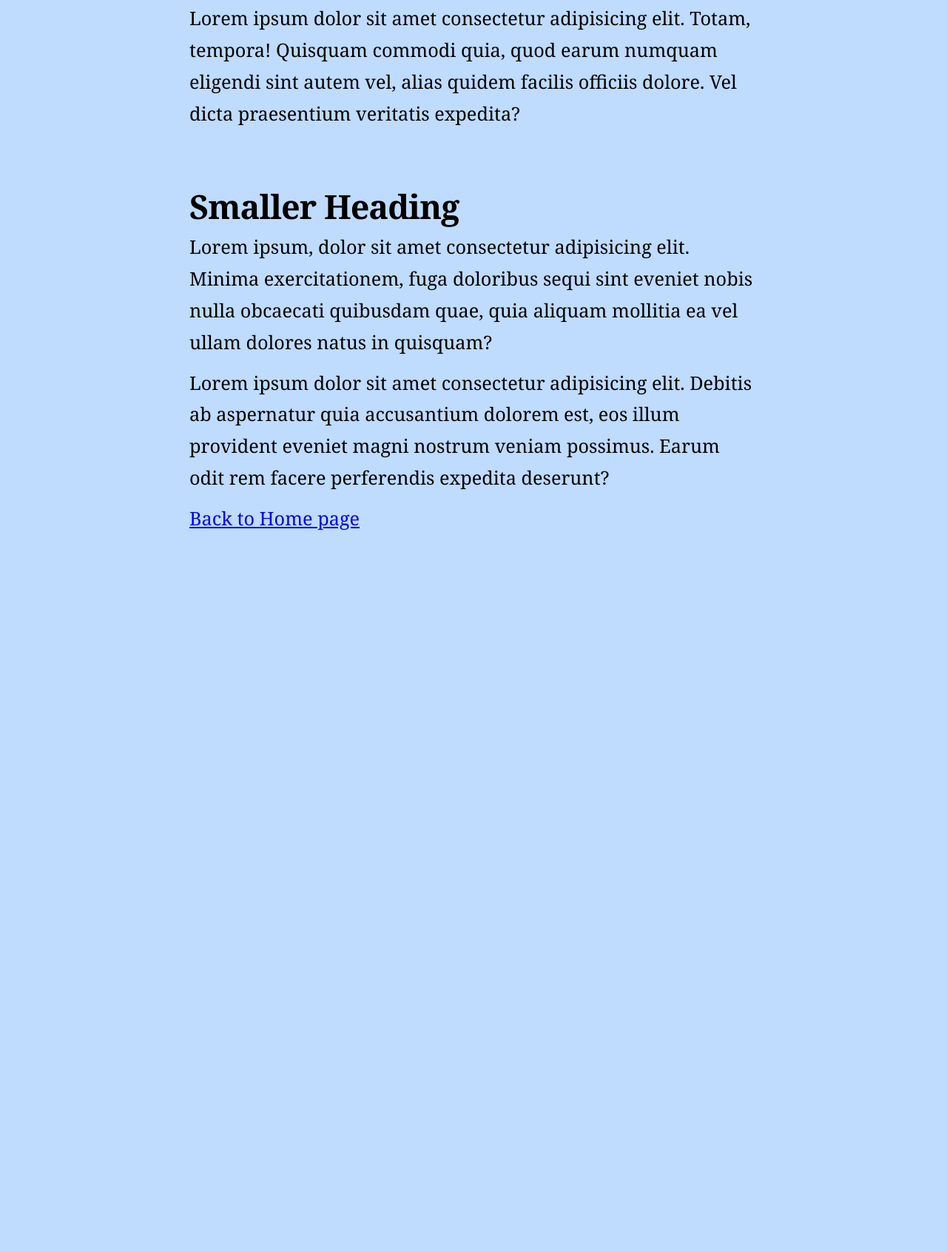
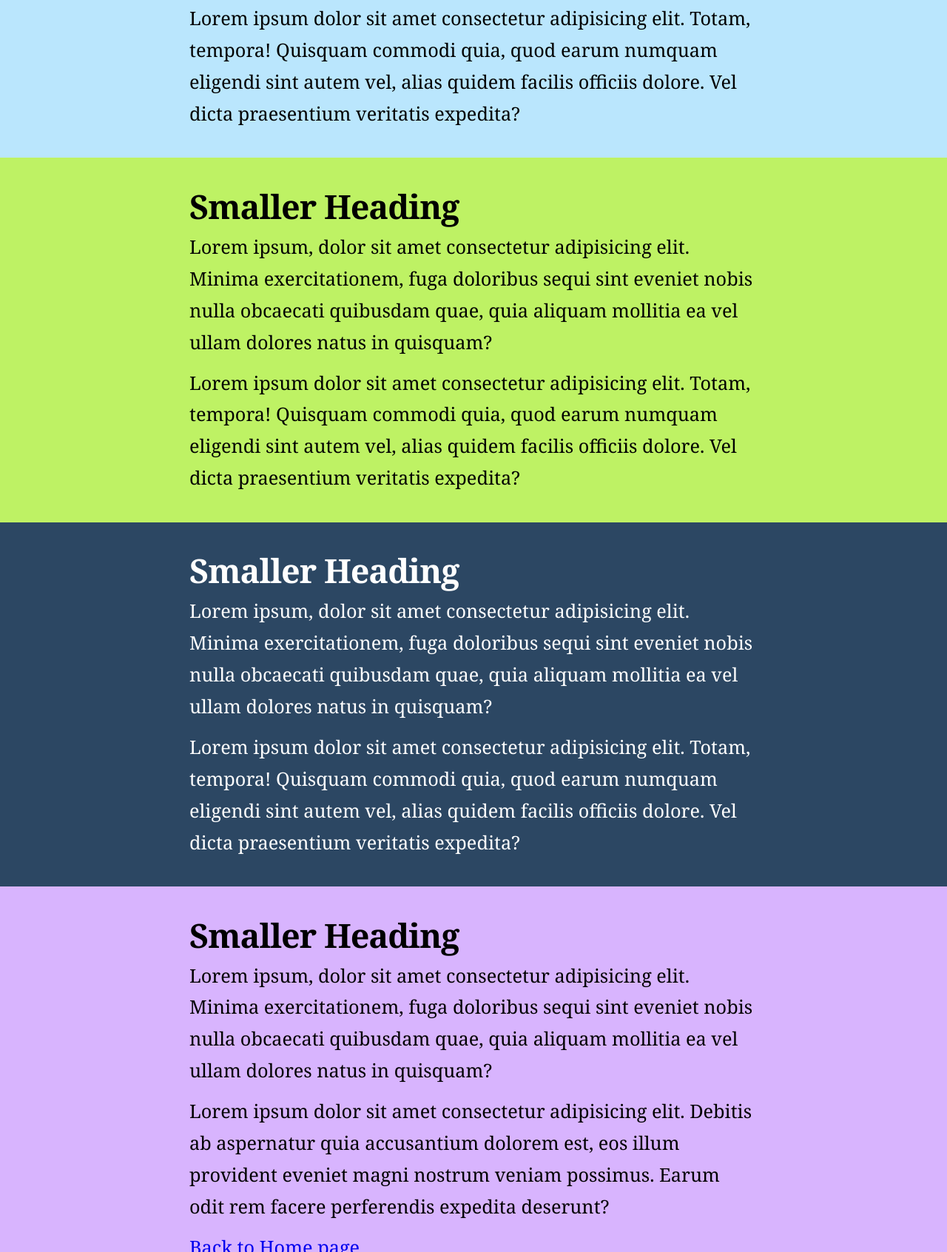
Before and after one commit to tfsousa1/tfsousa1.github.io, a plain HTML site: page exercises/page-3.html in a window 1280 px wide. Shown: the part 1108-2800 px from the top of the page at 74% size. Before the commit the page ends 1869 px from the top, so only its background shows below. Drawn offline with Linux system fonts and the light colour scheme.

Commit message:
Add files via upload

```diff
--- a/exercises/assets/css/style-3.css
+++ b/exercises/assets/css/style-3.css
@@ -335,3 +335,28 @@ p {
     line-height: 1.7;
 	margin-bottom: 12px;
 }
+
+.section-1 {
+    background-color: var(--trend-300);
+}
+
+.section-2 {
+    background-color: var(--sky-200);
+}
+
+.section-3 {
+    background-color: var(--lime-300);
+}
+
+.section-4 {
+    background-color: var(--trend-700);
+}
+
+.section-4 h2,
+.section-4 p {
+    color: #fff;
+}
+
+.section-5 {
+    background-color: var(--purple-300);
+}
--- a/exercises/page-3.html
+++ b/exercises/page-3.html
@@ -23,7 +23,7 @@
 
     <!-- Main content of web page in sections -->
     <main>
-        <section>
+        <section class="section-1">
             <h2>Smaller Heading</h2>
             <p>Lorem ipsum, dolor sit amet consectetur adipisicing elit. Minima exercitationem, fuga doloribus sequi sint eveniet nobis nulla obcaecati quibusdam quae, quia aliquam mollitia ea vel ullam dolores natus in quisquam?</p>
 
@@ -31,7 +31,7 @@
 
         </section>
 
-        <section>
+        <section class="section-2">
             <h2>Smaller Heading</h2>
             <p>Lorem ipsum, dolor sit amet consectetur adipisicing elit. Minima exercitationem, fuga doloribus sequi sint eveniet nobis nulla obcaecati quibusdam quae, quia aliquam mollitia ea vel ullam dolores natus in quisquam?</p>
 
@@ -39,7 +39,23 @@
 
         </section>
 
-        <section>
+        <section class="section-3">
+            <h2>Smaller Heading</h2>
+            <p>Lorem ipsum, dolor sit amet consectetur adipisicing elit. Minima exercitationem, fuga doloribus sequi sint eveniet nobis nulla obcaecati quibusdam quae, quia aliquam mollitia ea vel ullam dolores natus in quisquam?</p>
+
+            <p>Lorem ipsum dolor sit amet consectetur adipisicing elit. Totam, tempora! Quisquam commodi quia, quod earum numquam eligendi sint autem vel, alias quidem facilis officiis dolore. Vel dicta praesentium veritatis expedita?</p>
+
+        </section>
+
+        <section class="section-4">
+            <h2>Smaller Heading</h2>
+            <p>Lorem ipsum, dolor sit amet consectetur adipisicing elit. Minima exercitationem, fuga doloribus sequi sint eveniet nobis nulla obcaecati quibusdam quae, quia aliquam mollitia ea vel ullam dolores natus in quisquam?</p>
+
+            <p>Lorem ipsum dolor sit amet consectetur adipisicing elit. Totam, tempora! Quisquam commodi quia, quod earum numquam eligendi sint autem vel, alias quidem facilis officiis dolore. Vel dicta praesentium veritatis expedita?</p>
+
+        </section>
+
+        <section class="section-5">
             <h2>Smaller Heading</h2>
             <p>Lorem ipsum, dolor sit amet consectetur adipisicing elit. Minima exercitationem, fuga doloribus sequi sint eveniet nobis nulla obcaecati quibusdam quae, quia aliquam mollitia ea vel ullam dolores natus in quisquam?</p>
 
@@ -49,6 +65,8 @@
 
         </section>
 
+
+
     </main>
     <!-- main content ends here -->
 
```
